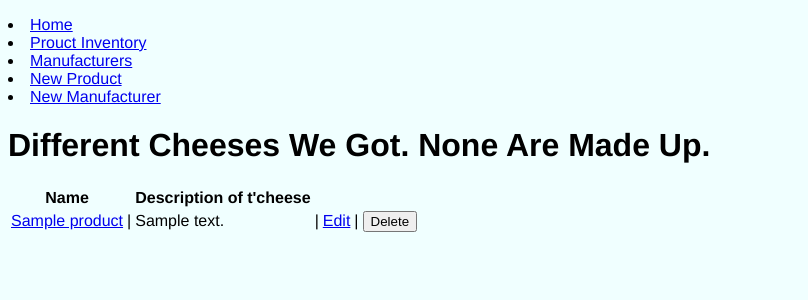
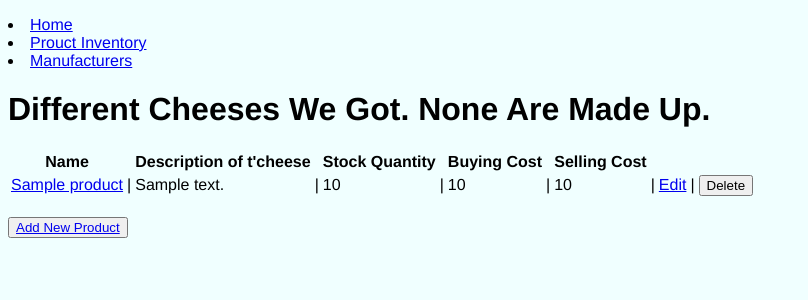
Before and after one commit to burgic/Inventory_Project, a Flask app: page /products in a window 1280 px wide. Shown: the top 300 px of the page, without its empty margins (0-808 px from the left). Run offline with Flask 2, Linux system fonts and the light colour scheme; a database or web service that is not in the repository returns one stand-in record (values such as "Sample title"); some libraries are stand-ins or nearby versions.

Commit message:
adding to tables

```diff
--- a/templates/base.html
+++ b/templates/base.html
@@ -14,8 +14,6 @@
             <li><a href="/">Home</a></li>
             <li><a href="/products">Prouct Inventory</a></li>
             <li><a href="/manufacturers">Manufacturers</a></li>
-            <li><a href="/new">New Product</a></li>
-            <li><a href="/new_manufacturer">New Manufacturer</a></li>
 
         </nav>
 
--- a/templates/products.html
+++ b/templates/products.html
@@ -10,12 +10,24 @@
     <th>Name</th>
     <th></th>
     <th>Description of t'cheese</th>
+    <th></th>
+    <th>Stock Quantity</th>
+    <th></th>
+    <th>Buying Cost</th>
+    <th></th>
+    <th>Selling Cost</th>
 </tr>
 {% for product in all_products %}
 <tr>
     <td><a href=/product/{{ product.id }}>{{ product.name }}</a></td>
     <td>|</td>
     <td>{{ product.description }}</td>
+    <td>|</td>
+    <td>{{ product.stock_quantity }}</td>
+    <td>|</td>
+    <td>{{ product.buying_cost }}</td>
+    <td>|</td>
+    <td>{{ product.selling_cost }}</td>
     <td>|</td>
     <td><a href=/products/{{ product.id }}>Edit</a></td>
     <td>|</td>
@@ -28,5 +40,10 @@
 {% endfor %}
 
 </table>
+<br>
+
+<button>
+<a href="/new">Add New Product</a>
+</button>
 
 {% endblock %}
```
Also changed, not shown: templates/manufacturers.html (+12 -0 lines).
